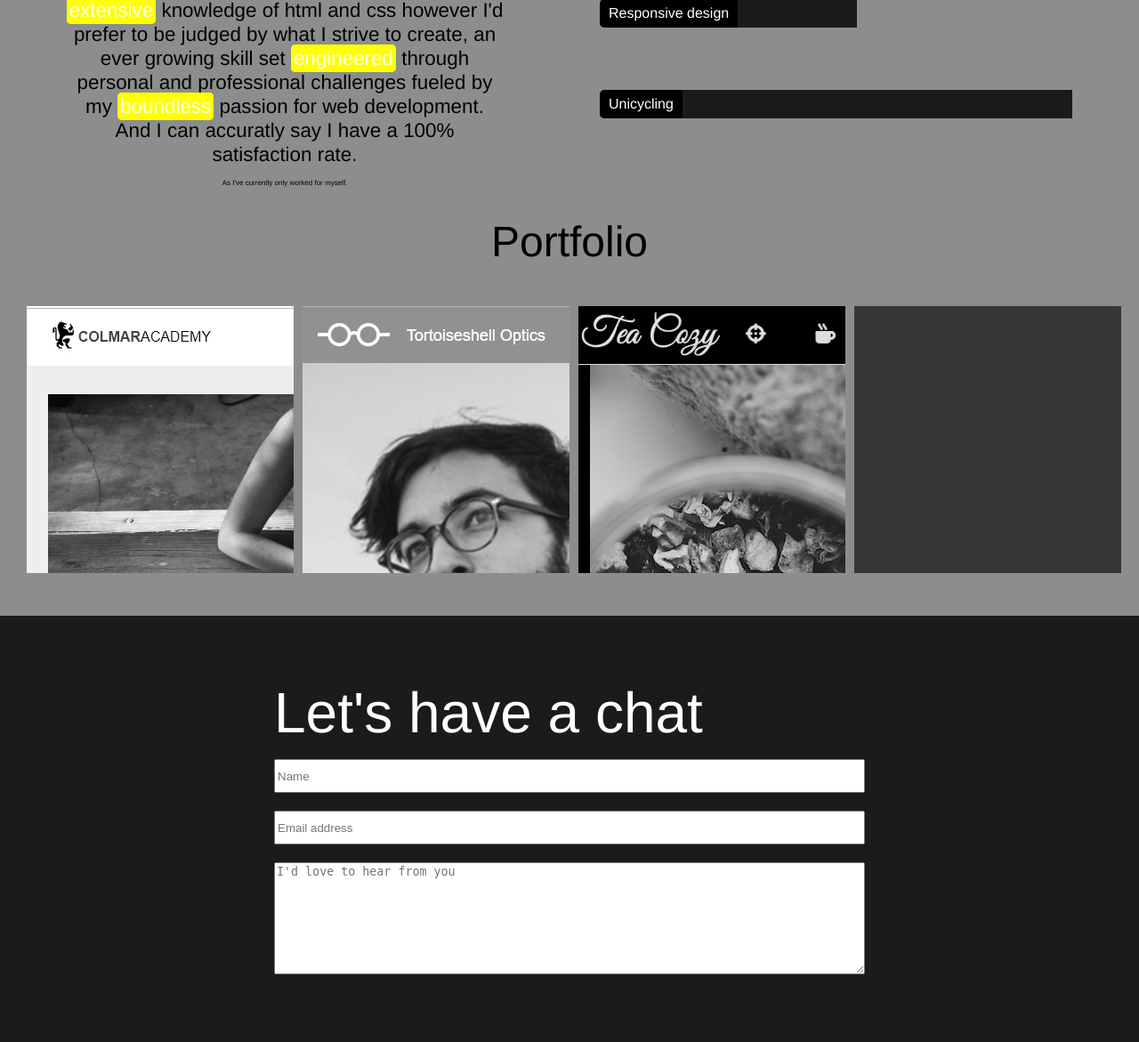
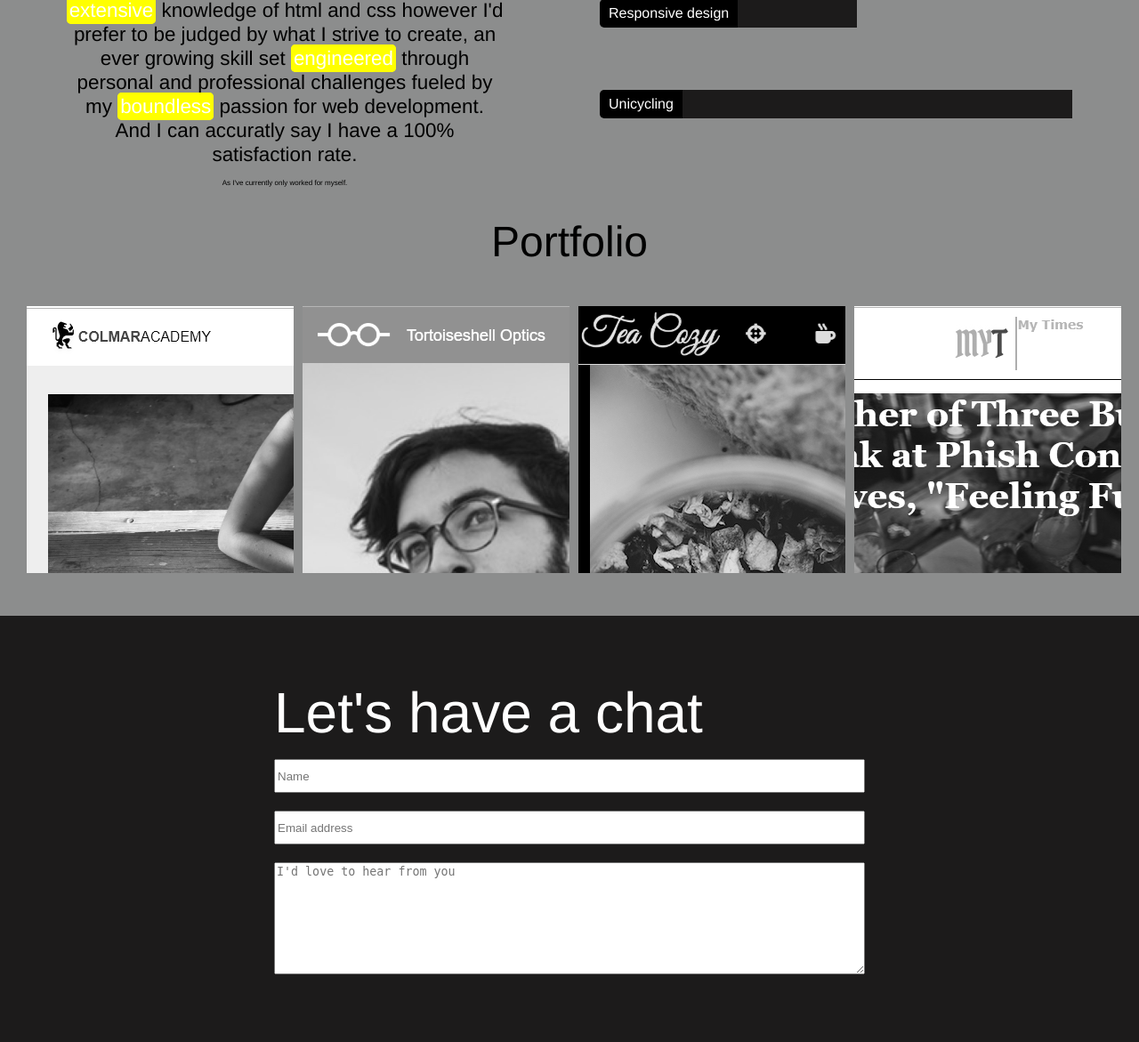
Before and after one commit to DokGreen/portfolio, a PHP site: page / in a window 1280 px wide. Shown: the part 1048-2219 px from the top of the page at 89% size. Run offline with PHP 8.4, Linux system fonts and the light colour scheme; some libraries are stand-ins or nearby versions.

Commit message:
added times img

```diff
--- a/index.html
+++ b/index.html
@@ -71,7 +71,7 @@
           </div>
         <div id="tea" class="probox">
         </div>
-        <div class="probox">
+        <div id="times" class="probox">
         </div>
       </div>
     </section>
--- a/resources/styles.css
+++ b/resources/styles.css
@@ -260,6 +260,11 @@ li {
   background-size: cover;
 }
 
+#times {
+  background: url("media/imgs/times.png") center;
+  background-size: cover;
+}
+
 #contact {
   height: 30rem;
   display: flex;
```
Also changed, not shown: resources/media/imgs/times.png (added).
